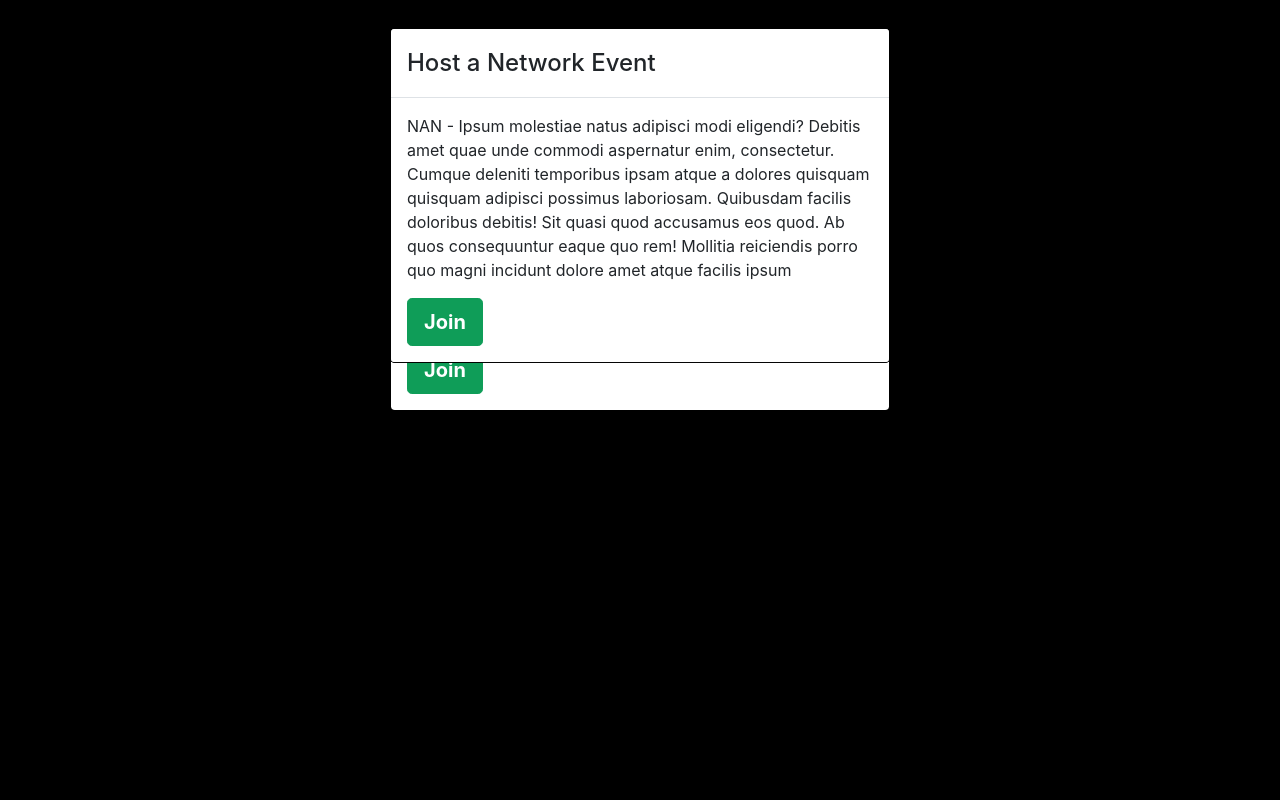
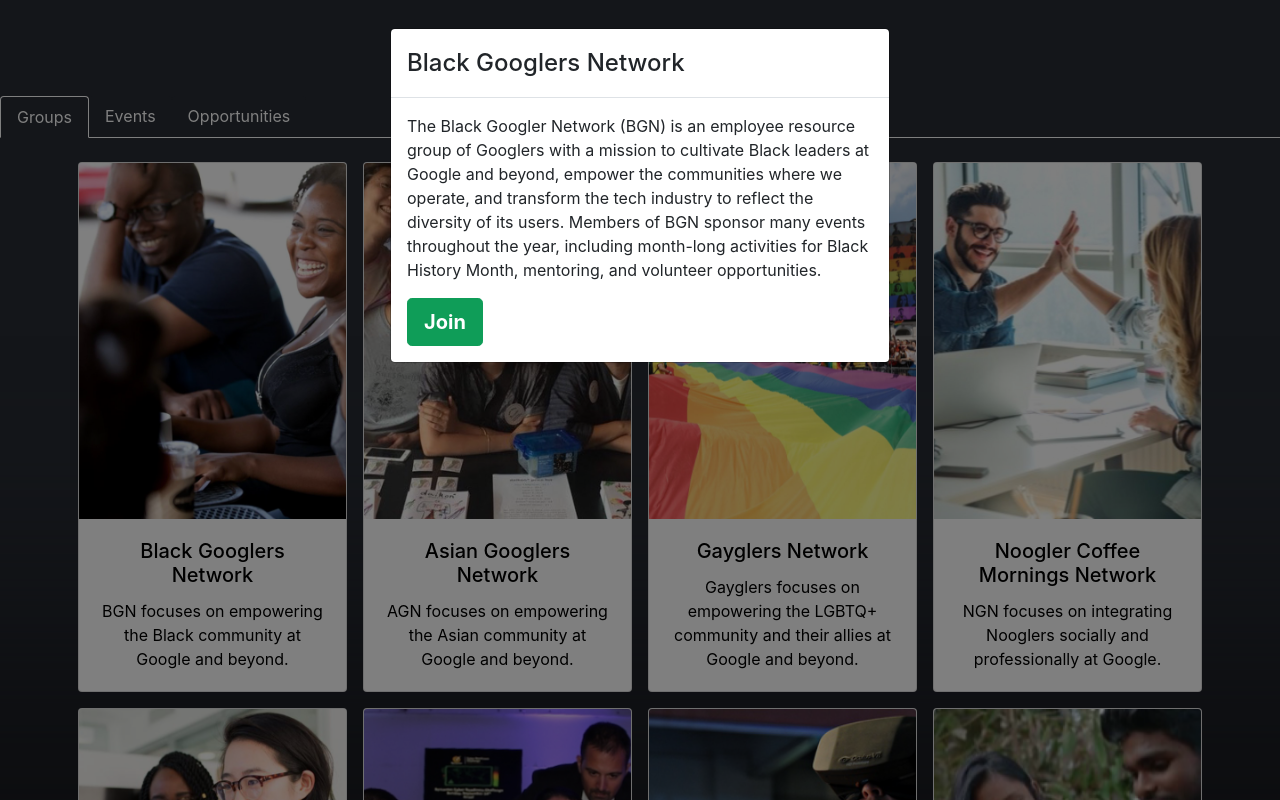
Before and after one commit to jinxianyap/noogler, a React (Create React App) app: page / in a window 1280 px wide. Both pictures are taken after a click on the element 212 px from the left and 405 px from the top of the page. Shown: the top 800 px of the page. Built offline with nearby package versions, Linux system fonts and the light colour scheme.

Commit message:
fixed modal bug

```diff
--- a/src/components/exploreGoogle.css
+++ b/src/components/exploreGoogle.css
@@ -40,6 +40,11 @@
     }
 }
 
+.explore-tabs {
+    box-shadow: inset 0 1000px 500px -500px #282c34;
+    background-color: #181a1f;
+}
+
 .nav-tabs {
     border-bottom: 1px solid white !important;
 }
--- a/src/components/exploreGoogle.jsx
+++ b/src/components/exploreGoogle.jsx
@@ -10,12 +10,14 @@
   constructor(props) {
     super(props);
     this.state = {
-      show: false,
+      show: new Map(),
       clicked: false
     };
 
-    this.setShow = (val) => {
-      this.setState({show: val});
+    this.setShow = (key, val) => {
+      var map = this.state.show;
+      map[key] = val;
+      this.setState({show: map});
     };
 
     this.setClick = (val) =>{
@@ -25,12 +27,30 @@
     this.groups = groupsData;
     this.events = eventsData;
     this.opportunities = opportunitiesData;
+
+    this.groups.forEach((dt, key) => {
+      var map = this.state.show;
+      map[dt.name] = false;
+      this.setState({show: map});
+    });
+
+    this.events.forEach((dt, key) => {
+      var map = this.state.show;
+      map[dt.name] = false;
+      this.setState({show: map});
+    });
+
+    this.opportunities.forEach((dt, key) => {
+      var map = this.state.show;
+      map[dt.name] = false;
+      this.setState({show: map});
+    });
   }
 
   getCard(data, key) {
     return (
-      <Col xs={3} key={key} className="item-cols">
-        <Card onClick={() => this.setShow(true)}>
+      <Col xs={3} key={key} className="item-cols" style={{padding: "0.5rem"}}>
+        <Card onClick={() => this.setShow(data.name, true)} style={{height: "100%"}}>
           <Card.Img variant="top" src={data.img}/>
           <Card.Body className="card-text">
             <Card.Title>{data.name}</Card.Title>
@@ -40,8 +60,8 @@
           </Card.Body>
         </Card>
         <Modal
-          show={this.state.show}
-          onHide={() => {this.setShow(false); this.setClick(false);}}
+          show={this.state.show[data.name]}
+          onHide={() => {this.setShow(data.name, false); setTimeout(() => this.setClick(false), 500)}}
           dialogClassName="modal-90w"
           aria-labelledby="example-custom-modal-styling-title"
         >
@@ -80,16 +100,19 @@
     );
   }
 
-  generateGrid(data) {
+  generateGrid(data, key_prefix) {
     var rows = [];
     for (var i = 0; i < data.length; i = i + 4) {
-      var row = <Row>
-        {data.slice(i, i+4).map((dt, key) => this.getCard(dt, key))}
+      var row = <Row key={rows.length}>
+        {data.slice(i, i+4).map((dt, key) => {
+          return this.getCard(dt, key + key_prefix);
+        })
+        }
       </Row>;
       rows.push(row);
     }
     return (
-      <Container className="item-cards">
+      <Container className="item-cards" style={{paddingTop: "1rem"}}>
         {rows}
       </Container>
     );
@@ -113,13 +136,13 @@
         <div className="explore-content">
           <Tabs defaultActiveKey="groups" id="explore-tab-group">
             <Tab eventKey="groups" title="Groups" className="explore-tabs">
-                {this.generateGrid(this.groups)}
+                {this.generateGrid(this.groups, "groups")}
             </Tab>
             <Tab eventKey="events" title="Events" className="explore-tabs">
-            {this.generateGrid(this.events)}
+            {this.generateGrid(this.events, "events")}
             </Tab>
             <Tab eventKey="opportunities" title="Opportunities" className="explore-tabs">
-            {this.generateGrid(this.opportunities)}
+            {this.generateGrid(this.opportunities, "opps")}
             </Tab>
           </Tabs>
         </div>
```
